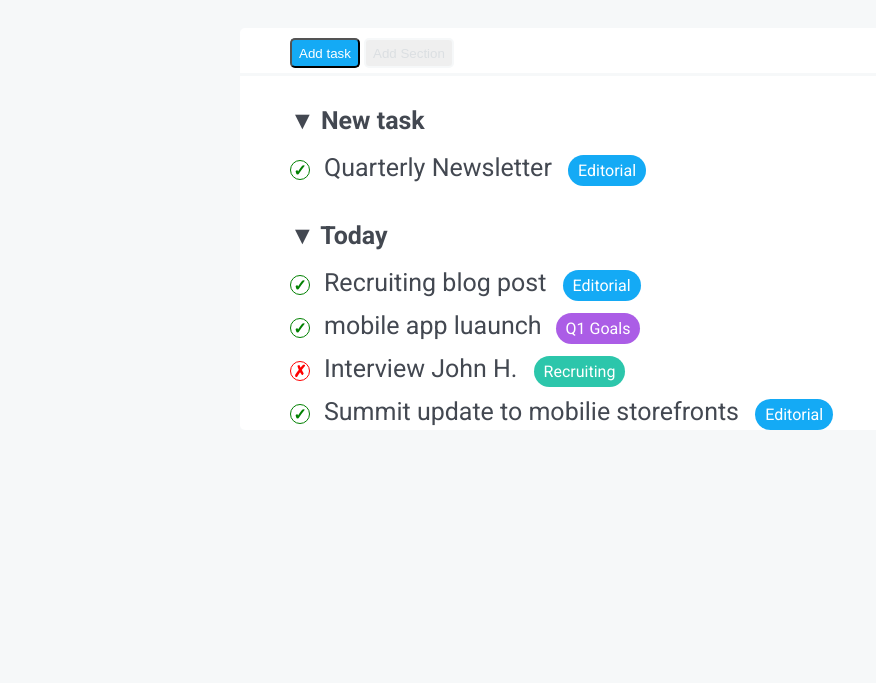
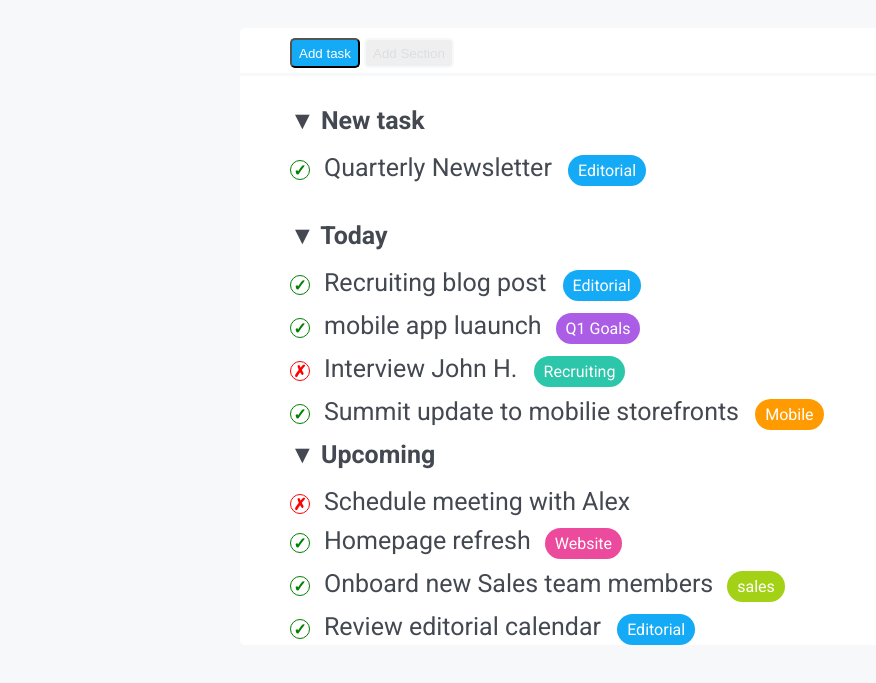
Before and after one commit to Casimiro-Moliterni/html-css-toboolist, a plain HTML site: page index.html in a window 1280 px wide. Shown: the part 87-770 px from the top of the page, without its empty margins (0-876 px from the left). Drawn offline with Linux system fonts and the light colour scheme.

Commit message:
feat: add new task

```diff
--- a/index.html
+++ b/index.html
@@ -53,8 +53,31 @@
          <div class=" margin">
             <div class="circle">&check;</div>
             <span class="text-task font-18" >Summit update to mobilie storefronts </span>
-            <span class="tag tag-giallo"> Editorial</span>
+            <span class="tag tag-giallo"> Mobile</span>
          </div>
+         <!-- ultima parte  -->
+         <div class="margin" >
+            <h2 class="text-task">&#9660 Upcoming</h2>
+            <div class="circle circle-red">&cross;</div>
+            <span class="text-task font-18" >Schedule meeting with Alex </span>
+         </div>
+         <div class=" margin">
+            <div class="circle">&check;</div>
+            <span class="text-task font-18" >Homepage refresh</span>
+            <span class="tag tag-viola-chiaro"> Website</span>
+         </div>
+         <div class=" margin">
+            <div class="circle ">&check;</div>
+            <span class="text-task font-18" > Onboard new Sales team members</span>
+            <span class="tag tag-verde-chiaro"> sales</span>
+         </div>
+         <div class=" margin">
+            <div class="circle">&check;</div>
+            <span class="text-task font-18" >Review editorial calendar </span>
+            <span class="tag "> Editorial</span>
+         </div>
+         <!-- /ultima parte  -->
+
 
 
 
--- a/style.css
+++ b/style.css
@@ -111,9 +111,18 @@ padding-bottom: 5px;
 .tag-viola {
     background-color: #ab5de6;
 }
-
+.tag-viola-chiaro{
+    background-color: #ec4a9d;
+}
 .tag-verde{
     background-color: #2cc6ab;
+}
+.tag-verde-chiaro{
+    background-color: #a3d116;
+}
+
+.tag-giallo{
+    background-color: #ff9b00;
 }
 
 .margin{
```
